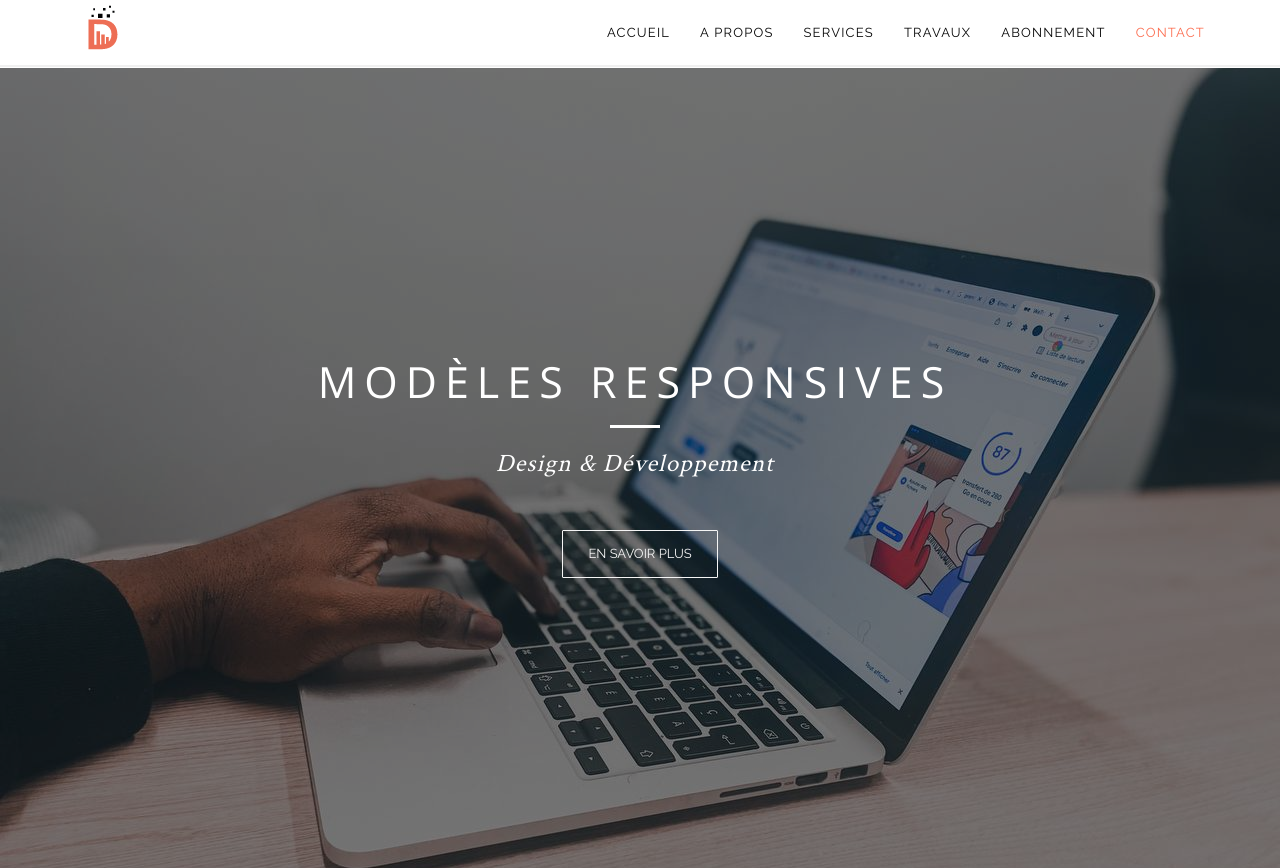
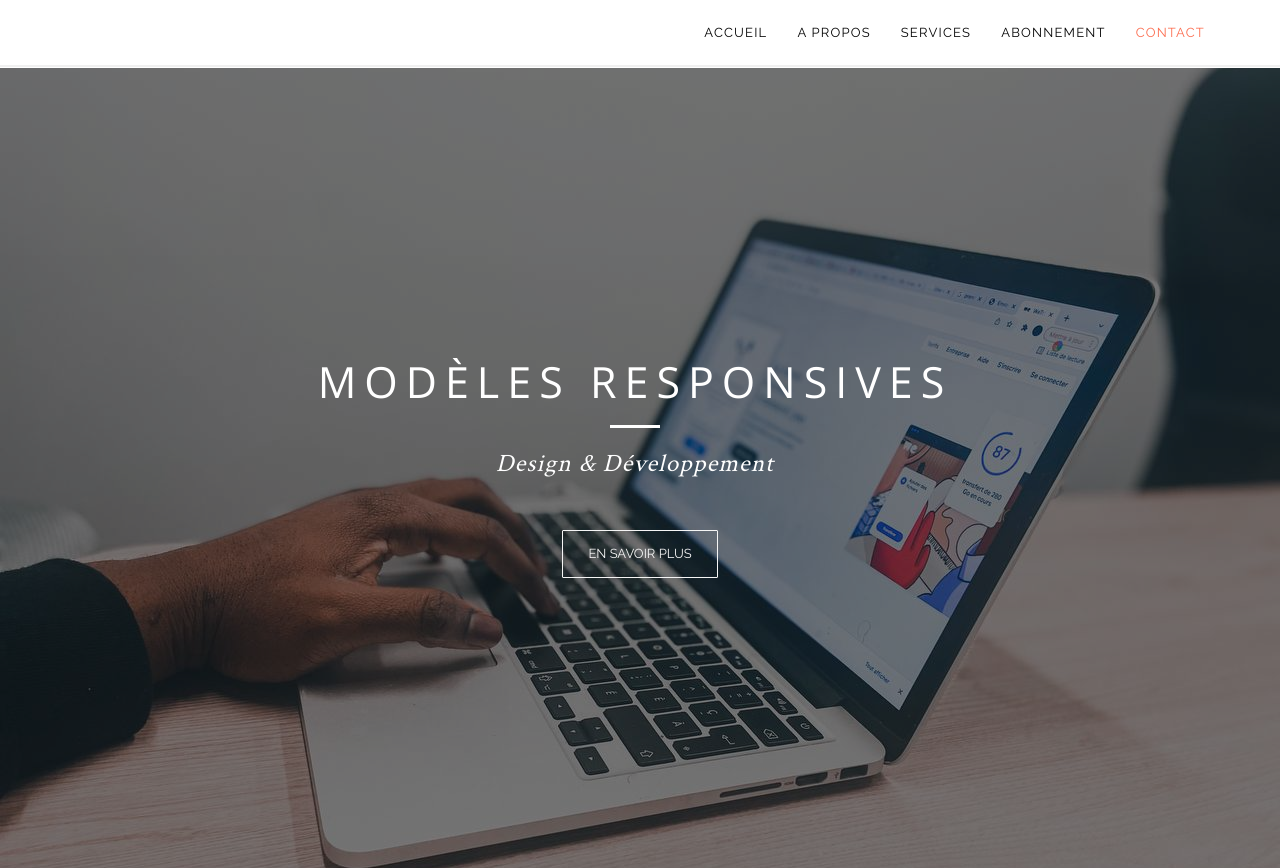
Before and after one commit to blacktermi/Djecom, a plain HTML site: page index.html in a window 1280 px wide. Shown: the top 868 px of the page. Drawn offline with nearby package versions, Linux system fonts and the light colour scheme; some packages are replaced by stand-ins of ours.

Commit message:
mise a jour final3

```diff
--- a/index.html
+++ b/index.html
@@ -79,7 +79,7 @@
             <li class="active"><a class="section-scroll" href="#wrapper">Accueil</a></li>
             <li><a href="#landing-offer">A propos</a></li>
             <li><a href="#features-section">Services</a></li>
-            <li><a href="#screenshots-section">Travaux</a></li>
+            <!--<li><a href="#screenshots-section">Travaux</a></li>-->
             <li><a href="#prices-section">Abonnement</a></li>
             <li><a href="#contact-section">Contact</a></li>
           </ul>
```
Also changed, not shown: assets/images/1x/Plan de travail 1.png.
